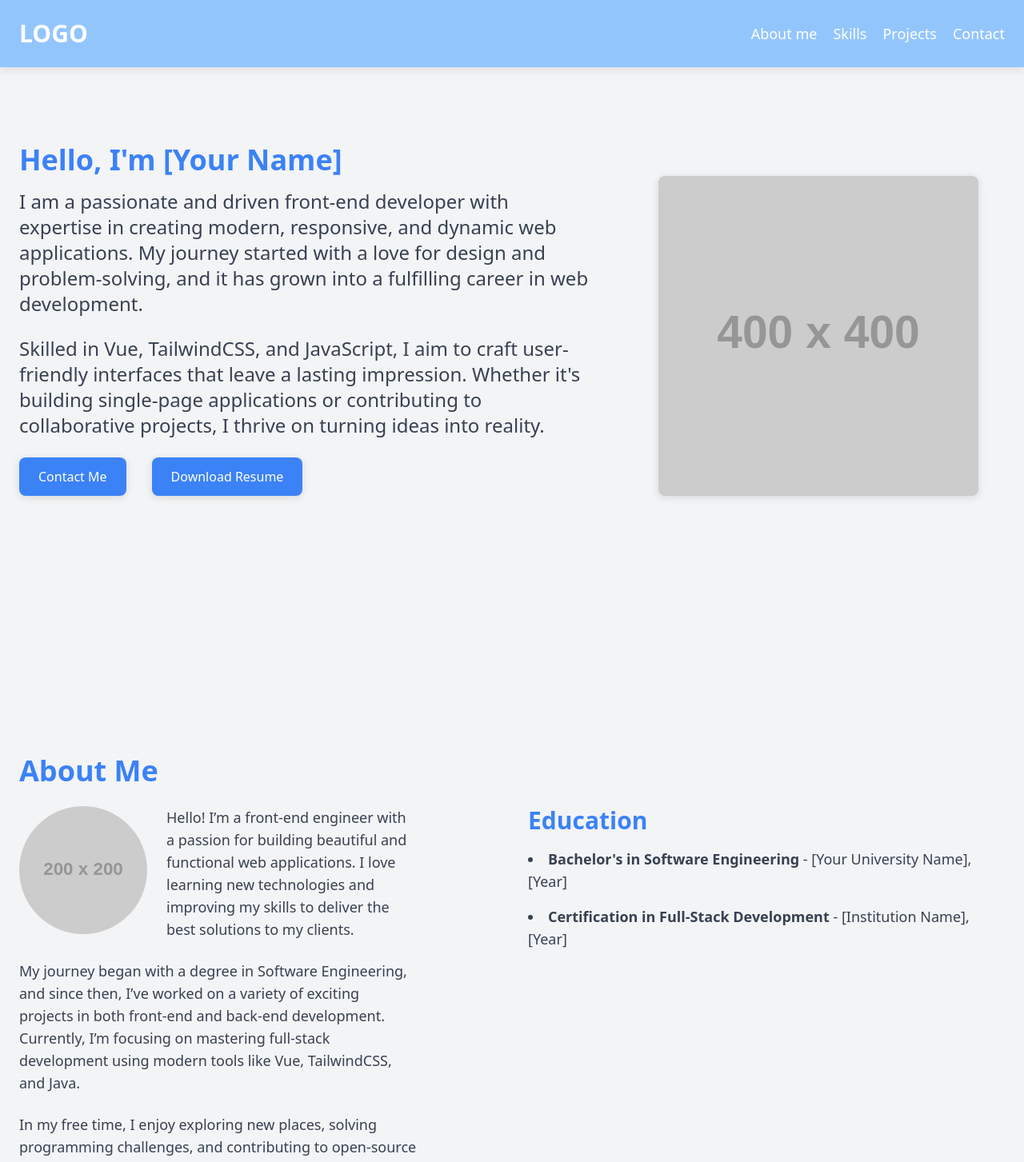
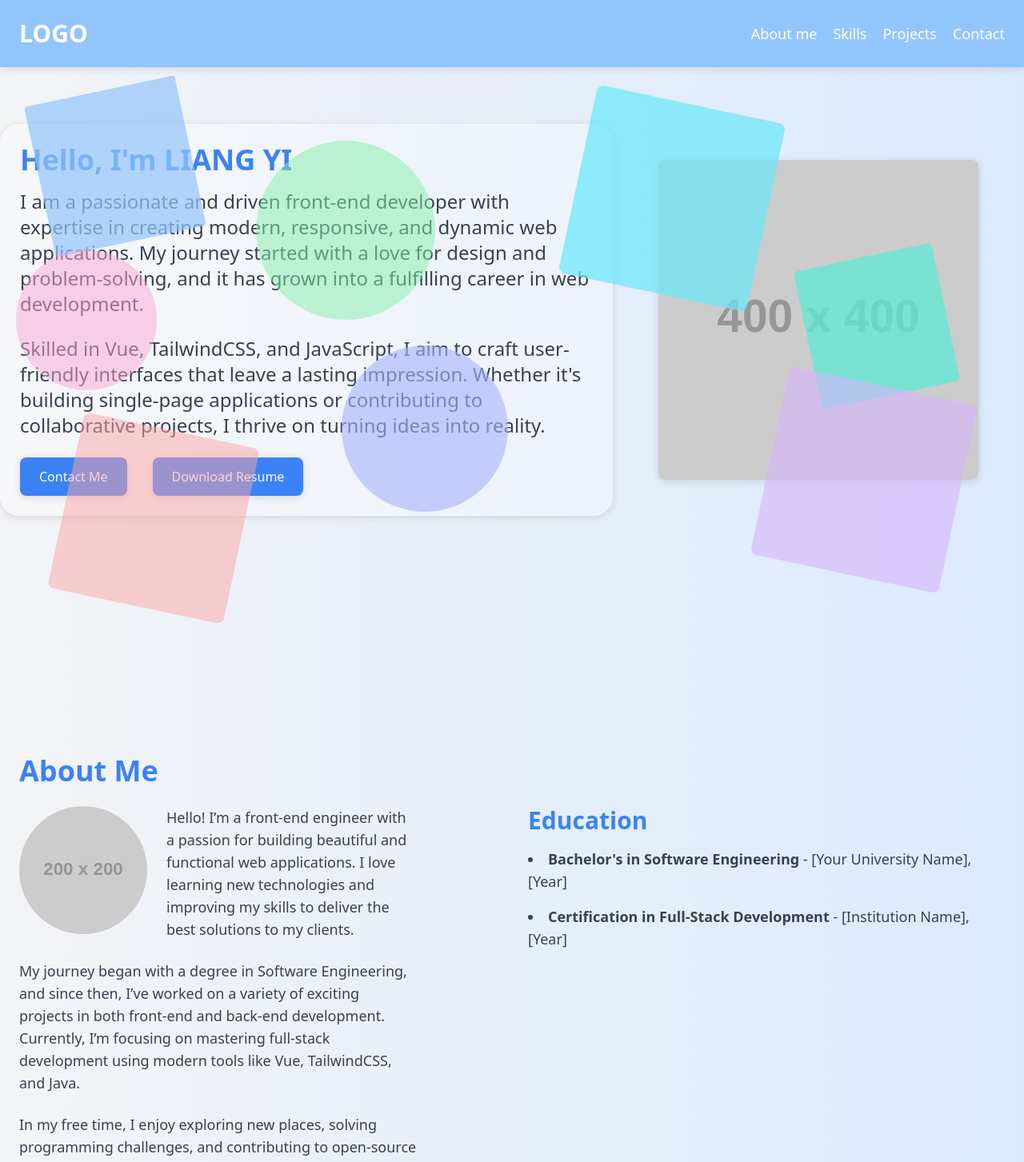
Before and after one commit to Anglenis-hub/Portfolio_LY, a Vue app: page / in a window 1280 px wide. Shown: the top 1453 px of the page at 80% size. Built offline with nearby package versions, Linux system fonts and the light colour scheme.

Commit message:
add the bg of the selfIntroduce page with animations of hovering shapes

```diff
--- a/src/App.vue
+++ b/src/App.vue
@@ -8,7 +8,7 @@ import Contact from '@/components/Contact.vue'
 </script>
 
 <template>
-  <div class="bg-gray-100">
+  <div class="bg-gradient-to-r from-gray-100 to-blue-100">
     <NavBar />
     <HiLY />
     <About />
--- a/src/components/About.vue
+++ b/src/components/About.vue
@@ -1,10 +1,10 @@
 <template>
     <section id="about" class="py-20">
-        <div class="container mx-auto px-6 text-center md:text-left"
+        <div class="container public-container text-center md:text-left"
             data-aos="zoom-in-up"
             data-aos-duration="500">
             <!-- About Me and Education -->
-            <div class="mt-16 lg:grid lg:grid-cols-2 lg:gap-10">
+            <div class="lg:grid lg:grid-cols-2 lg:gap-10">
                 <!-- About Me -->
                 <div class="lg:w-5/6">
                     <h2 class="text-4xl font-bold text-blue-500 mb-6"> About Me </h2>
--- a/src/components/Contact.vue
+++ b/src/components/Contact.vue
@@ -1,6 +1,6 @@
 <template>
     <section id="contact" class="py-20">
-        <div class="container mx-auto px-6"
+        <div class="container public-container"
             data-aos="zoom-in-up"
             data-aos-duration="500">
             <!-- Section Title -->
--- a/src/components/HiLY.vue
+++ b/src/components/HiLY.vue
@@ -1,9 +1,26 @@
 <template>
-  <section id="self-introduction">
-    <div class="h-screen container mx-auto flex flex-col-reverse justify-evenly lg:flex-row items-center">
-      <!-- Left Section: Text Content -->
-      <div class="lg:w-9/12 text-center md:text-left px-6">
-        <h2 class="text-4xl font-bold text-blue-500 mb-4">Hello, I'm [Your Name]</h2>
+  <section id="self-introduction"
+    class="relative min-h-screen flex items-center justify-center bg-gradient-to-r from-gray-100 to-blue-100 overflow-hidden">
+    <!-- bg with some shapes -->
+    <div
+      v-for="(shape, index) in shapeDefinitions.shapeItems"
+      :key="index"
+      :class="[
+        'absolute z-10 transform transition-all duration-500',
+        shape.position,
+        shapeDefinitions.sizes[shape.size],
+        shapeDefinitions.colors[shape.color],
+        shapeDefinitions.shapeTypes[shape.shape],
+        shapeDefinitions.effects[shape.effect],
+        shape.opacity,
+      ]"></div>
+
+    <div
+      class="relative z-1 h-screen container mx-auto flex flex-col-reverse justify-evenly lg:flex-row items-center backdrop-blur-none">
+      <!-- left-slef introduce text -->
+      <div
+        class="lg:w-9/12 text-center md:text-left p-6 bg-white/30 border border-white/20 shadow-defaultBox rounded-3xl">
+        <h2 class="text-4xl font-bold text-blue-500 mb-4">Hello, I'm LIANG YI</h2>
         <p class="text-2xl text-gray-700 mb-6">
           I am a passionate and driven front-end developer with expertise in creating modern, responsive, and dynamic web
           applications. My journey started with a love for design and problem-solving, and it has grown into a fulfilling
@@ -17,18 +34,42 @@
         <a href="#contact"
           class="inline-block bg-blue-500 text-white px-6 py-3 mr-8 rounded-lg shadow-defaultBox hover:bg-blue-600 transition duration-300">
           Contact Me
-        </a><a href="/resume_PDF.pdf" download
+        </a>
+        <a href="/resume_PDF.pdf" download
           class="inline-block bg-blue-500 text-white px-6 py-3 rounded-lg shadow-defaultBox hover:bg-blue-600 transition duration-300">
           Download Resume
         </a>
-
       </div>
 
-      <!-- Right Section: Image -->
-      <div class="lg:w-1/2 px-6 mt-10">
+      <!-- right-slef picture -->
+      <div class="lg:w-1/2 px-6">
         <img src="https://via.placeholder.com/400" alt="Self Introduction" class="rounded-lg shadow-defaultBox mx-auto" />
       </div>
     </div>
   </section>
 </template>
-<style scoped></style>
+
+<script setup>
+import shapeDefinitions from "@/utils/shapeDefinitions";
+</script>
+<style scoped>
+/* make shapes have animation */
+@keyframes floating {
+  0% {
+    transform: translateY(0);
+  }
+
+  50% {
+    transform: translateY(-20px);
+  }
+
+  100% {
+    transform: translateY(0);
+  }
+}
+
+/* .animate-floating {
+  animation: floating 1s ease-in-out infinite;
+  rotate: 15deg;
+} */
+</style>
--- a/src/components/Projects.vue
+++ b/src/components/Projects.vue
@@ -1,6 +1,6 @@
 <template>
     <section id="projects" class="py-20">
-        <div class="container mx-auto px-6 text-center md:text-left"
+        <div class="container public-container text-center md:text-left"
             data-aos="zoom-in-up"
             data-aos-duration="500">
             <!-- Section Title -->
--- a/src/components/Skills.vue
+++ b/src/components/Skills.vue
@@ -1,10 +1,10 @@
 <template>
     <section id="skills" class="py-20">
-        <div class="container mx-auto px-6 text-center md:text-left"
+        <div class="container public-container text-center md:text-left"
             data-aos="zoom-in-up"
             data-aos-duration="500">
             <!-- Skills and Experience -->
-            <div class="mt-16 lg:grid lg:grid-cols-2 lg:gap-10">
+            <div class="lg:grid lg:grid-cols-2 lg:gap-10">
                 <!-- Skills Section -->
                 <div class="lg:w-5/6">
                     <h3 class="text-3xl font-bold text-blue-500 mb-4">Skills</h3>
@@ -26,7 +26,7 @@
                 </div>
 
                 <!-- Experience Section -->
-                <div class="mt-16 ">
+                <div class="mt-16">
                     <h3 class="text-3xl font-bold text-blue-500 mb-4">Experience</h3>
                     <div class="space-y-6 text-gray-700">
                         <div>
--- a/src/style.css
+++ b/src/style.css
@@ -1,3 +1,7 @@
 @tailwind base;
 @tailwind components;
 @tailwind utilities;
+
+.public-container {
+    @apply mt-16 mx-auto px-6;
+}
--- /dev/null
+++ b/src/utils/shapeDefinitions.js
@@ -0,0 +1,57 @@
+export default {
+    // Abstract Definitions
+    colors: {
+        blue: "bg-blue-300",
+        purple: "bg-purple-300",
+        green: "bg-green-300",
+        yellow: "bg-yellow-300",
+        red: "bg-red-300",
+        cyan: "bg-cyan-300",
+        indigo: "bg-indigo-300",
+        teal: "bg-teal-300",
+        pink: "bg-pink-300",
+    },
+
+    shapeTypes: {
+        circle: "rounded-full",
+        rounded: "rounded -rotate-12",
+        roundedMd: "rounded-md -rotate-12",
+        roundedLg: "rounded-lg rotate-12",
+        square: "rounded-lg rotate-12",
+    },
+
+    sizes: {
+        sm: "w-30 h-30",
+        md: "w-44 h-44",
+        lg: "w-48 h-48",
+        xl: "w-52 h-52",
+        xxl: "w-56 h-56",
+        huge: "w-60 h-60",
+    },
+
+    effects: {
+        floatUp: "hover:translate-y-2 hover:scale-110",
+        floatRight: "hover:translate-x-2 hover:scale-110",
+        rotate: "hover:rotate-25",
+        rotateSmall: "hover:rotate-15",
+        rotateReverse: "hover:-rotate-25",
+        bounce: "hover:translate-y-4 hover:scale-105",
+        fadeIn: "opacity-70",
+        fadeOut: "opacity-50",
+        // floating: "animate-floating",
+    },
+
+    // Shape Definitions
+    shapeItems: [
+        // { position: "bottom-80 right-12", size: "huge", color: "cyan", shape: "roundedLg", opacity: "opacity-70", effect: "floating" },
+        { position: "top-28 left-12", size: "lg", color: "blue", shape: "rounded", opacity: "opacity-70", effect: "rotateSmall" },
+        { position: "top-44 left-80", size: "xxl", color: "green", shape: "circle", opacity: "opacity-50", effect: "floatUp" },
+        // { position: "top-16 right-16", size: "lg", color: "yellow", shape: "circle", opacity: "opacity-60", effect: "fadeIn" },
+        { position: "top-32 right-80", size: "huge", color: "cyan", shape: "roundedLg", opacity: "opacity-70", effect: "rotate" },
+        { position: "top-80 right-24", size: "md", color: "teal", shape: "roundedMd", opacity: "opacity-75", effect: "rotateReverse" },
+        { position: "bottom-50 left-5", size: "md", color: "pink", shape: "circle", opacity: "opacity-50", effect: "bounce" },
+        { position: "bottom-10 left-20", size: "xxl", color: "red", shape: "square", opacity: "opacity-50", effect: "rotateSmall" },
+        { position: "bottom-40 left-1/3", size: "xl", color: "indigo", shape: "circle", opacity: "opacity-60", effect: "floatUp" },
+        { position: "bottom-20 right-20", size: "huge", color: "purple", shape: "square", opacity: "opacity-60", effect: "rotateReverse" },
+    ],
+}
--- a/tailwind.config.js
+++ b/tailwind.config.js
@@ -7,10 +7,23 @@ export default {
         'primary': '#FF6363',
         'secondary': '#E2E2D5',
       },
+      rotate: {
+        15: '15deg',
+        25: '25deg',
+        45: '45deg',
+        135: '135deg',
+        360: '360deg',
+      },
     },
     boxShadow: {
       'defaultBox': '0 2px 10px 1px rgba(0, 0, 0, 0.1)',
     }
   },
   plugins: [],
+  corePlugins: {
+    transform: true,   // Enable Transform Utilities
+    translate: true,   // Enable Translate Utilities
+    rotate: true,      // Enable Rotate Utilities
+    scale: true,       // Enable Scale Utilities
+  },
 }
```
